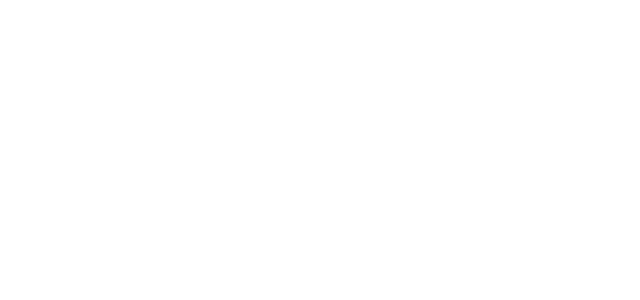
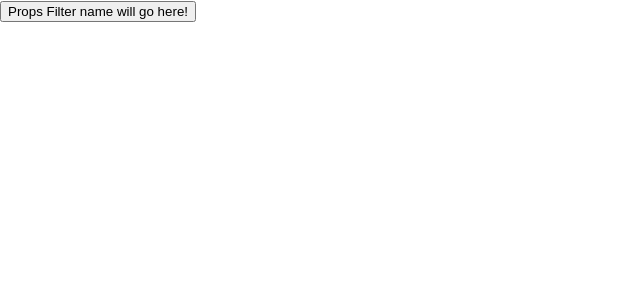
Before and after one commit to davidvdev/hackathon-snackathon, a React (Create React App) app: page /filters in a window 1280 px wide. Before the commit this address had no page. Shown: the top 300 px of the page, without its empty margins (0-640 px from the left). Built offline with nearby package versions, Linux system fonts and the light colour scheme.

Commit message:
first filters commit

```diff
--- a/src/App.js
+++ b/src/App.js
@@ -1,6 +1,7 @@
 import React, { useState, useEffect } from 'react'
-import { BrowserRouter as Router, Routes, Route } from 'react-router-dom'
+import { BrowserRouter as Router, Routes, Route, Link } from 'react-router-dom'
 import './App.css';
+import Filters from './pages/Filters';
 
 function App() {
 
@@ -18,9 +19,12 @@
               <div className="App">
               <h1>Snack Upon</h1>
                 <button>Search Random Recipes</button>
-                <button>Search With Filters?</button>
+                <Link to="/filters">
+                  <button>Search With Filters?</button>
+                </Link>
             </div>
         }/>
+        <Route path="/filters/*" element={<Filters />} />
       </Routes>
     </Router>
   );
--- /dev/null
+++ b/src/Pages/Filters.js
@@ -0,0 +1,13 @@
+import { useState } from "react"
+import Filter from "../components/Filter"
+
+const Filters = (props) => {
+
+    const [progress, setProgress] = useState(0)
+
+    return(
+        <Filter />
+    )
+}
+
+export default Filters
--- a/src/index.js
+++ b/src/index.js
@@ -3,8 +3,6 @@
 import './index.css';
 import App from './App';
 import reportWebVitals from './reportWebVitals';
-import { BrowserRouter as Router, Route, Routes } from 'react-router-dom'
-
 
 ReactDOM.render(
     <React.StrictMode>
```
